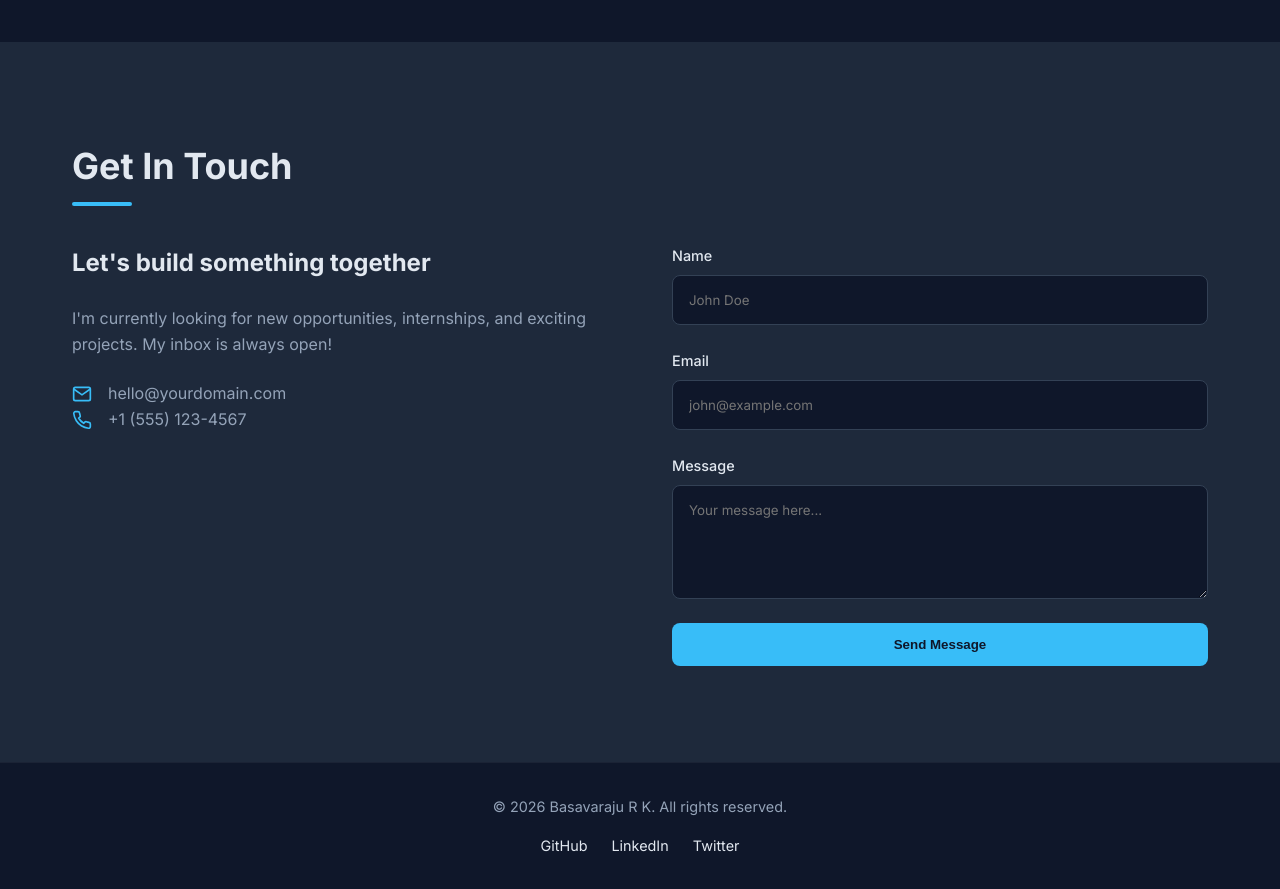
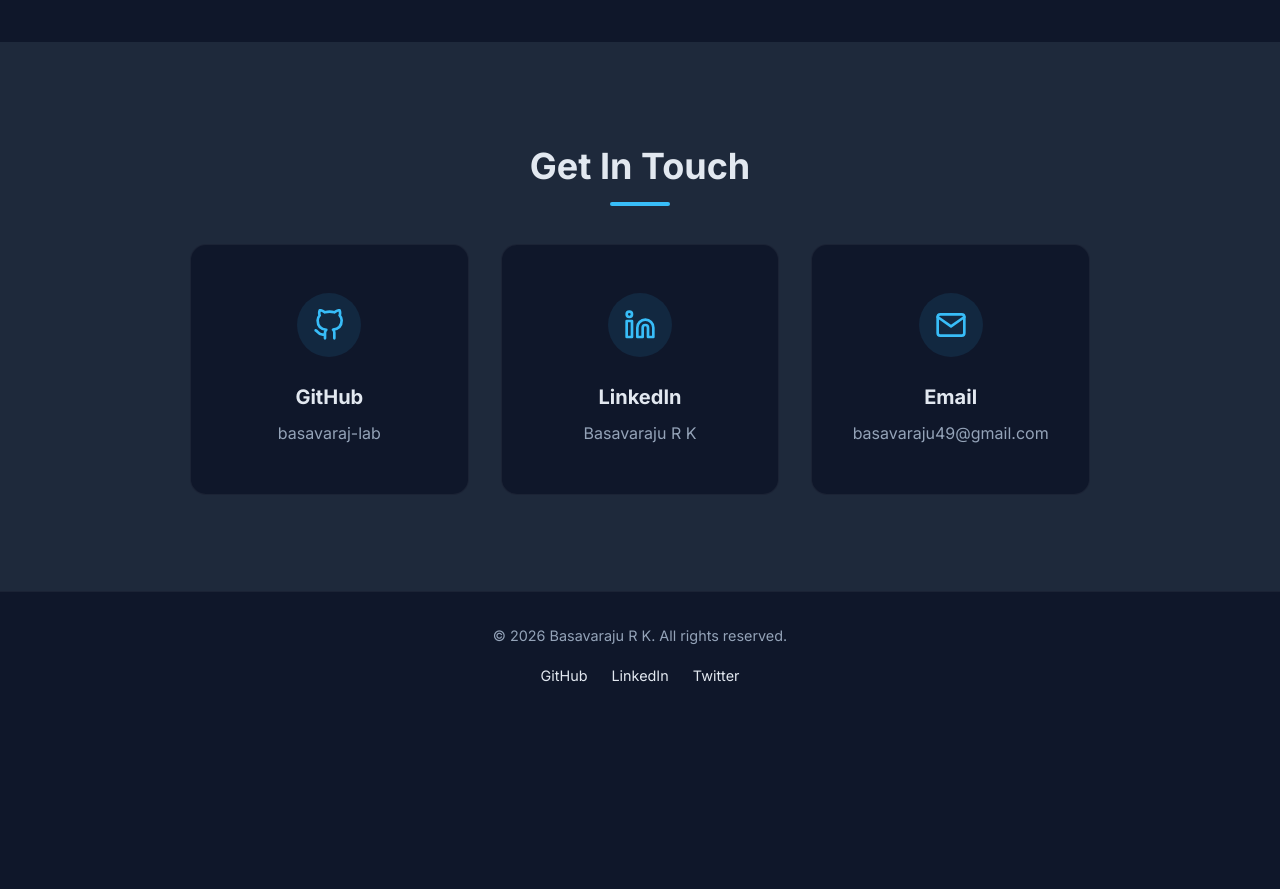
Before and after one commit to basavaraj-lab/-basavaraju-portfolio, a plain HTML site: page index.html in a window 1280 px wide. Shown: the part 3620-4509 px from the top of the page. After the commit the page ends 4339 px from the top, so only its background shows below. Drawn offline with Linux system fonts and the light colour scheme.

Commit message:
Update contact section to use box layout.

```diff
--- a/index.html
+++ b/index.html
@@ -235,40 +235,35 @@
 
         <!-- Contact Section -->
         <section id="contact" class="section bg-surface">
-            <div class="container reveal">
-                <h2 class="section-title">Get In Touch</h2>
-                <div class="contact-wrapper">
-                    <div class="contact-info">
-                        <h3>Let's build something together</h3>
-                        <p>I'm currently looking for new opportunities, internships, and exciting projects. My inbox is always open!</p>
+            <div class="container reveal text-center">
+                <h2 class="section-title center">Get In Touch</h2>
+                <div class="contact-box-container">
+                    <!-- GitHub Box -->
+                    <a href="https://github.com/basavaraj-lab" target="_blank" rel="noopener noreferrer" class="contact-box">
+                        <div class="contact-icon">
+                            <svg width="32" height="32" viewBox="0 0 24 24" fill="none" stroke="currentColor" stroke-width="2" stroke-linecap="round" stroke-linejoin="round"><path d="M9 19c-5 1.5-5-2.5-7-3m14 6v-3.87a3.37 3.37 0 0 0-.94-2.61c3.14-.35 6.44-1.54 6.44-7A5.44 5.44 0 0 0 20 4.77 5.07 5.07 0 0 0 19.91 1S18.73.65 16 2.48a13.38 13.38 0 0 0-7 0C6.27.65 5.09 1 5.09 1A5.07 5.07 0 0 0 5 4.77a5.44 5.44 0 0 0-1.5 3.78c0 5.42 3.3 6.61 6.44 7A3.37 3.37 0 0 0 9 18.13V22"></path></svg>
+                        </div>
+                        <h3>GitHub</h3>
+                        <p>basavaraj-lab</p>
+                    </a>
 
-                        <div class="contact-details">
-                            <div class="contact-item">
-                                <svg width="20" height="20" viewBox="0 0 24 24" fill="none" class="accent-icon" stroke="currentColor" stroke-width="2"><path d="M4 4h16c1.1 0 2 .9 2 2v12c0 1.1-.9 2-2 2H4c-1.1 0-2-.9-2-2V6c0-1.1.9-2 2-2z"></path><polyline points="22,6 12,13 2,6"></polyline></svg>
-                                <span>hello@yourdomain.com</span>
-                            </div>
-                            <div class="contact-item">
-                                <svg width="20" height="20" viewBox="0 0 24 24" fill="none" class="accent-icon" stroke="currentColor" stroke-width="2"><path d="M22 16.92v3a2 2 0 0 1-2.18 2 19.79 19.79 0 0 1-8.63-3.07 19.5 19.5 0 0 1-6-6 19.79 19.79 0 0 1-3.07-8.67A2 2 0 0 1 4.11 2h3a2 2 0 0 1 2 1.72 12.84 12.84 0 0 0 .7 2.81 2 2 0 0 1-.45 2.11L8.09 9.91a16 16 0 0 0 6 6l1.27-1.27a2 2 0 0 1 2.11-.45 12.84 12.84 0 0 0 2.81.7A2 2 0 0 1 22 16.92z"></path></svg>
-                                <span>+1 (555) 123-4567</span>
-                            </div>
+                    <!-- LinkedIn Box -->
+                    <a href="https://www.linkedin.com/in/basavaraju-r-k-055843300?utm_source=share_via&utm_content=profile&utm_medium=member_android" target="_blank" rel="noopener noreferrer" class="contact-box">
+                        <div class="contact-icon">
+                            <svg width="32" height="32" viewBox="0 0 24 24" fill="none" stroke="currentColor" stroke-width="2" stroke-linecap="round" stroke-linejoin="round"><path d="M16 8a6 6 0 0 1 6 6v7h-4v-7a2 2 0 0 0-2-2 2 2 0 0 0-2 2v7h-4v-7a6 6 0 0 1 6-6z"></path><rect x="2" y="9" width="4" height="12"></rect><circle cx="4" cy="4" r="2"></circle></svg>
                         </div>
-                    </div>
+                        <h3>LinkedIn</h3>
+                        <p>Basavaraju R K</p>
+                    </a>
 
-                    <form class="contact-form" onsubmit="event.preventDefault(); alert('Message sent functionality requires backend!');">
-                        <div class="form-group">
-                            <label for="name">Name</label>
-                            <input type="text" id="name" required placeholder="John Doe">
+                    <!-- Gmail Box -->
+                    <a href="mailto:basavaraju49@gmail.com" class="contact-box">
+                        <div class="contact-icon">
+                            <svg width="32" height="32" viewBox="0 0 24 24" fill="none" stroke="currentColor" stroke-width="2" stroke-linecap="round" stroke-linejoin="round"><path d="M4 4h16c1.1 0 2 .9 2 2v12c0 1.1-.9 2-2 2H4c-1.1 0-2-.9-2-2V6c0-1.1.9-2 2-2z"></path><polyline points="22,6 12,13 2,6"></polyline></svg>
                         </div>
-                        <div class="form-group">
-                            <label for="email">Email</label>
-                            <input type="email" id="email" required placeholder="john@example.com">
-                        </div>
-                        <div class="form-group">
-                            <label for="message">Message</label>
-                            <textarea id="message" rows="5" required placeholder="Your message here..."></textarea>
-                        </div>
-                        <button type="submit" class="btn btn-primary submit-btn">Send Message</button>
-                    </form>
+                        <h3>Email</h3>
+                        <p>basavaraju49@gmail.com</p>
+                    </a>
                 </div>
             </div>
         </section>
--- a/style.css
+++ b/style.css
@@ -519,71 +519,59 @@
 /* ===========================
    Contact Section
    =========================== */
-.contact-wrapper {
+.contact-box-container {
     display: grid;
-    grid-template-columns: 1fr 1fr;
-    gap: 4rem;
+    grid-template-columns: repeat(auto-fit, minmax(250px, 1fr));
+    gap: 2rem;
+    max-width: 900px;
+    margin: 0 auto;
 }
 
-.contact-info {
+.contact-box {
     display: flex;
     flex-direction: column;
-    gap: 1.5rem;
+    align-items: center;
+    background-color: var(--bg-main);
+    padding: 3rem 2rem;
+    border-radius: var(--border-radius-lg);
+    border: 1px solid rgba(255,255,255,0.05);
+    transition: var(--transition);
+    text-align: center;
 }
 
-.contact-info h3 {
-    font-size: 1.5rem;
-    color: var(--text-primary);
+.contact-box:hover {
+    transform: translateY(-10px);
+    box-shadow: 0 10px 30px rgba(0,0,0,0.5);
+    border-color: rgba(56, 189, 248, 0.3);
 }
 
-.contact-info p {
-    color: var(--text-secondary);
-}
-
-.contact-item {
+.contact-icon {
+    width: 64px;
+    height: 64px;
+    background-color: rgba(56, 189, 248, 0.1);
+    color: var(--accent);
+    border-radius: 50%;
     display: flex;
     align-items: center;
-    gap: 1rem;
-    color: var(--text-secondary);
-}
-
-.accent-icon {
-    color: var(--accent);
-}
-
-.contact-form {
-    display: flex;
-    flex-direction: column;
-    gap: 1.5rem;
-}
-
-.form-group {
-    display: flex;
-    flex-direction: column;
-    gap: 0.5rem;
-}
-
-.form-group label {
-    font-size: 0.9rem;
-    font-weight: 500;
-}
-
-.form-group input,
-.form-group textarea {
-    background-color: var(--bg-main);
-    border: 1px solid var(--bg-elevation);
-    border-radius: var(--border-radius);
-    padding: 1rem;
-    color: var(--text-primary);
-    font-family: var(--font-main);
+    justify-content: center;
+    margin-bottom: 1.5rem;
     transition: var(--transition);
 }
 
-.form-group input:focus,
-.form-group textarea:focus {
-    outline: none;
-    border-color: var(--accent);
-    box-shadow: 0 0 0 2px rgba(56, 189, 248, 0.2);
+.contact-box:hover .contact-icon {
+    background-color: var(--accent);
+    color: #0f172a;
+}
+
+.contact-box h3 {
+    font-size: 1.25rem;
+    color: var(--text-primary);
+    margin-bottom: 0.5rem;
+}
+
+.contact-box p {
+    color: var(--text-secondary);
+    font-size: 1rem;
 }
 
 /* ===========================
@@ -686,10 +674,6 @@
     .cta-group, .social-links {
         justify-content: center;
     }
-
-    .contact-wrapper {
-        grid-template-columns: 1fr;
-    }
 }
 
 @media (max-width: 768px) {
```
